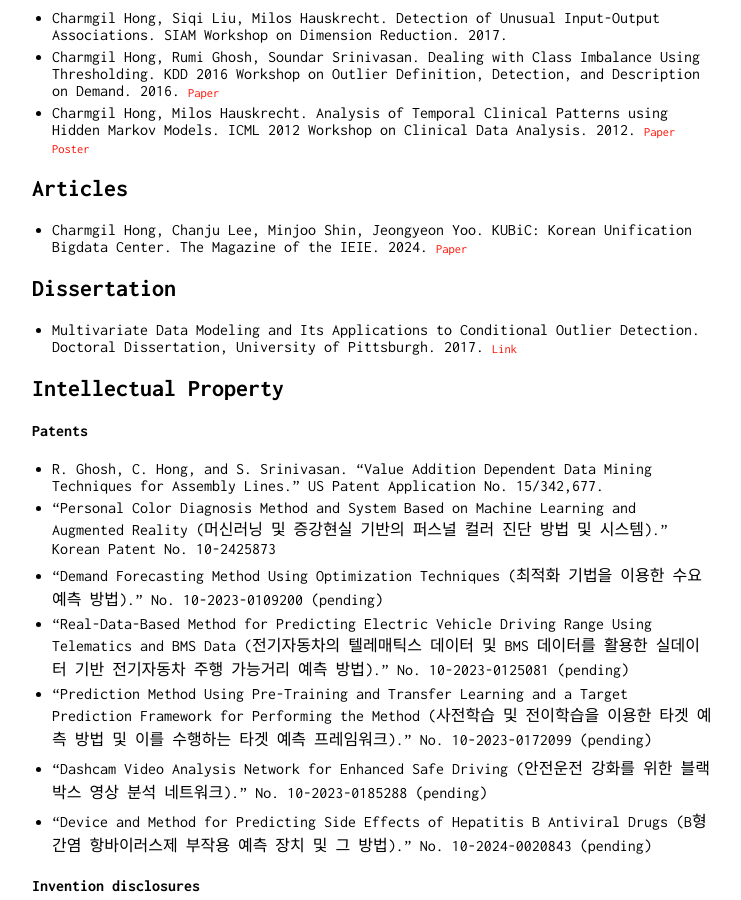
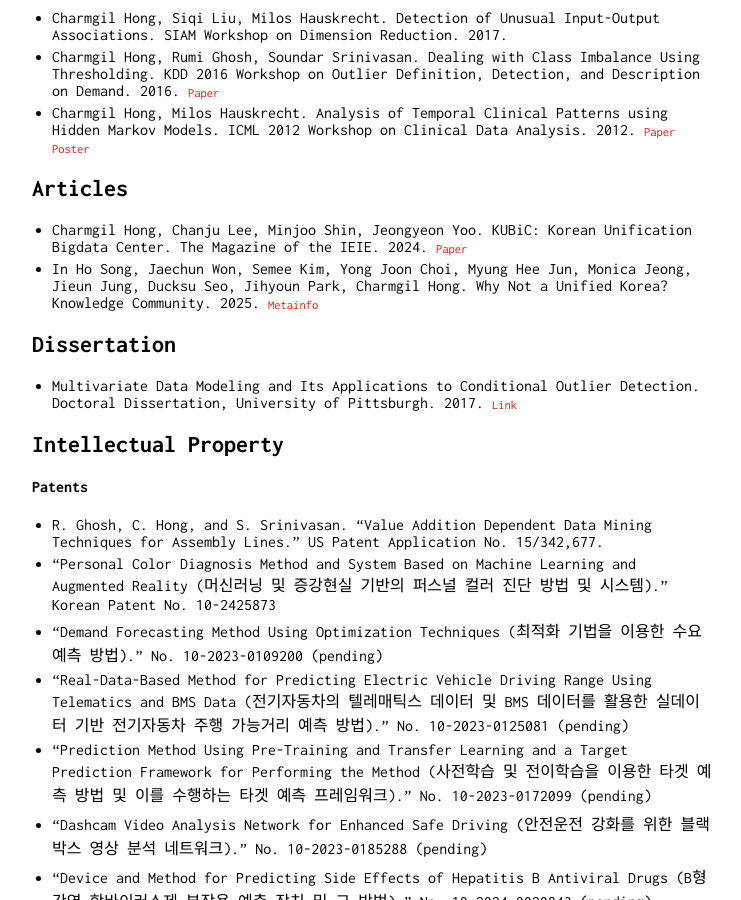
Before and after one commit to charmgil/charmgil.github.io, a Jekyll site: the page built from index.md, in a window 1280 px wide and 900 px high, scrolled down 6228 px. Shown: the whole window, without its empty margins (258-999 px from the left). Built offline with Jekyll 4.4.1, drawn with Linux system fonts in a browser that asks for light colours.

Commit message:
modified:   index.md

```diff
--- a/index.md
+++ b/index.md
@@ -157,10 +157,9 @@ I am also interested in: (4) AI/ICT for Korean unification and the development o
 * Charmgil Hong, Milos Hauskrecht. Analysis of Temporal Clinical Patterns using Hidden Markov Models. ICML 2012 Workshop on Clinical Data Analysis. 2012. <span class="res">[Paper](https://people.cs.pitt.edu/~charmgil/sharepoint/papers/Poster_Hong_ICML_Clinical_2012.pdf){:target="_blank"}</span> <span class="res">[Poster](files/arx/poster_20120626_ICML2012.pdf){:target="_blank"}</span>
 
 
-
-
 ## Articles
 * Charmgil Hong, Chanju Lee, Minjoo Shin, Jeongyeon Yoo. KUBiC: Korean Unification Bigdata Center. The Magazine of the IEIE. 2024. <span class="res">[Paper](https://www.dbpia.co.kr/journal/articleDetail?nodeId=NODE11702932){:target="_blank"}</span>
+* In Ho Song, Jaechun Won, Semee Kim, Yong Joon Choi, Myung Hee Jun, Monica Jeong, Jieun Jung, Ducksu Seo, Jihyoun Park, Charmgil Hong. Why Not a Unified Korea? Knowledge Community. 2025. <span class="res">[Metainfo](https://dl.nanet.go.kr/search/searchInnerDetail.do?controlNo=MONO12025000015075){:target="_blank"}</span>
 
 
 ## Dissertation
```
